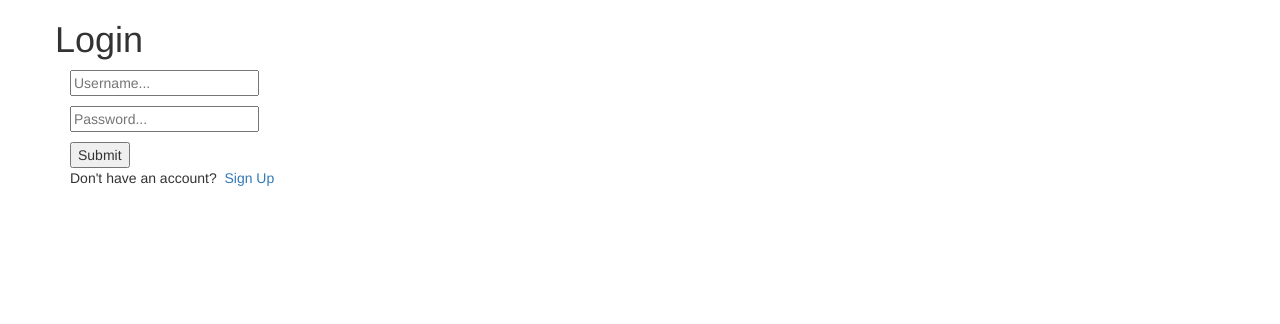
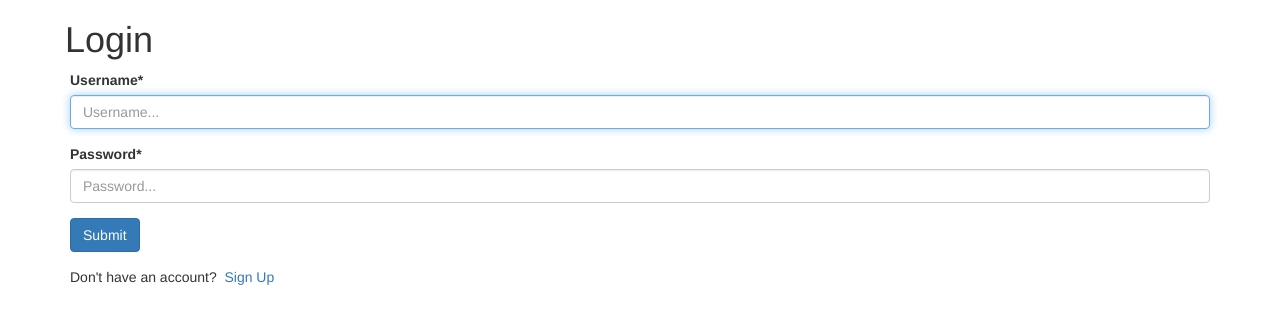
Before and after one commit to bsponny/SipNChip, a Django app: page /login/ in a window 1280 px wide. Shown: the top 324 px of the page. Run offline with Django 3.2, Linux system fonts and the light colour scheme; some libraries are stand-ins or nearby versions.

Commit message:
added bootstrap to forms

```diff
--- a/SipNChip/SipNChip/settings.py
+++ b/SipNChip/SipNChip/settings.py
@@ -40,6 +40,8 @@ INSTALLED_APPS = [
     'SipNChipApp.apps.SipnchipappConfig',
     'crispy_forms',
 ]
+
+CRISPY_TEMPLATE_PACK = 'bootstrap3'
 
 MIDDLEWARE = [
     'django.middleware.security.SecurityMiddleware',
--- a/SipNChip/SipNChipApp/templates/SipNChipApp/login.html
+++ b/SipNChip/SipNChipApp/templates/SipNChipApp/login.html
@@ -7,30 +7,35 @@
         <meta http-equiv="X-UA-Compatible" content="IE=edge">
         <meta name="viewport" content="width=device-width, initial-scale=1">
         <link rel="stylesheet" href="{% static 'css/bootstrap.css' %}">
-        <title>Account Login</title>
+        <title>SipNChip | Login</title>
     </head>
     <body>
         <div class="container">
             <div class="row">
-                <h1>Login</h1>
+                <h1>&nbspLogin</h1>
             </div>
             <form method='POST' action='' class="form uniForm">
                 {% csrf_token %}
-                <input type="text" name="username" placeholder="Username...">
-                <p></p>
-                <input type="password" name="password" placeholder="Password...">
-                <p></p>
-                <input type="submit" name="Login User" value="Submit">
-            </form>
+                <div class="form-group">
+                    <label class="form-label">Username*</label>
+                    <input type="text" name="username" placeholder="Username..." class="form-control" autofocus/>
+                </div>
+                <div class="form-group">
+                    <label class="form-label">Password*</label>
+                    <input type="password" name="password" placeholder="Password..." class="form-control"/>
+                </div>
+                <div class="form-group">
+                    <input type="submit" name="Login User" value="Submit" class="btn btn-primary">
+                </div>
                 <div class="text-danger">
                     {% for message in messages %}
                         <p>{{message}}</p>
                     {% endfor %}
-
                 </div>
-            <div>
+                <div class="form-group">
                     <p>Don't have an account? &nbsp;<a href="{% url 'SipNChipApp:register' %}">Sign Up</a></p>
                 </div>
+            </form>
         </div>
     </body>
 </html>
```
Also changed, not shown: SipNChip/SipNChipApp/templates/SipNChipApp/register.html (+9 -10 lines). Lines whose indentation alone changed are shown as unchanged.
